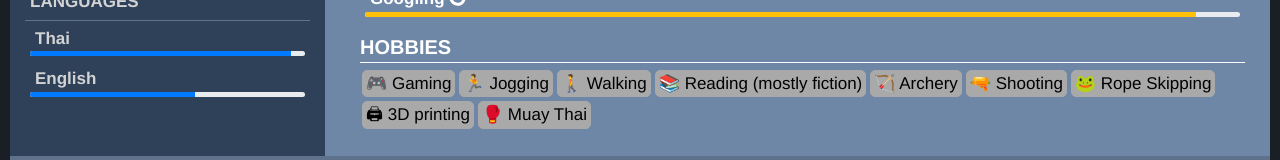
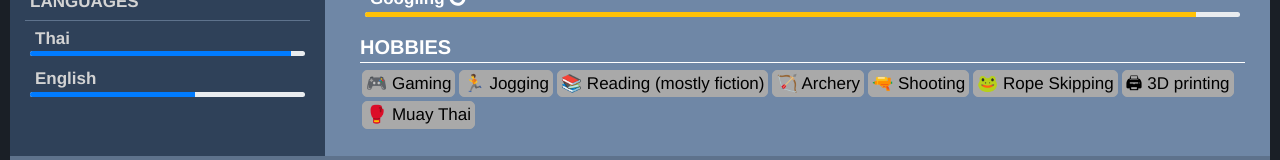
Before and after one commit to MightyOrphus/myCV, a Vue app: page / in a window 1280 px wide. Shown: the part 559-719 px from the top of the page. Built offline with nearby package versions, Linux system fonts and the light colour scheme; what @growthbunker/vuetimeline would draw is missing.

Commit message:
remove walking from hobbies

```diff
--- a/src/components/AboutMe.vue
+++ b/src/components/AboutMe.vue
@@ -39,7 +39,6 @@ export default {
       hobbies: [
         { name: "Gaming", icon: "&#127918;" },
         { name: "Jogging", icon: "&#127939;" },
-        { name: "Walking", icon: "&#128694" },
         { name: "Reading (mostly fiction)", icon: "&#128218;" },
         { name: "Archery", icon: "&#127993;" },
         { name: "Shooting", icon: "&#128299;" },
```
